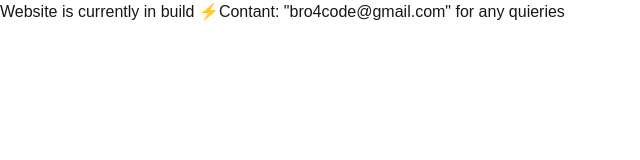
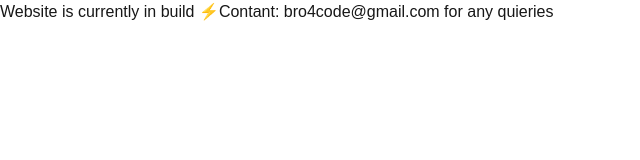
Before and after one commit to ashuutosh1/the-be-start, a Next.js app: page / in a window 1280 px wide. Shown: the top 160 px of the page, without its empty margins (0-640 px from the left). Built offline with nearby package versions, Linux system fonts and the light colour scheme.

Commit message:
update build

```diff
--- a/src/app/page.tsx
+++ b/src/app/page.tsx
@@ -1,8 +1,8 @@
 export default function Home() {
   return (
     <div className="flex flex-col items-center justify-center min-h-screen p-8 pb-20 gap-16 sm:p-20 font-[family-name:var(--font-geist-sans)]">
-     <span>Website is currently in build ⚡</span>
-     <span>Contant: "bro4code@gmail.com" for any quieries</span>
+     <span>{"Website is currently in build ⚡"}</span>
+     <span>{"Contant: bro4code@gmail.com for any quieries"}</span>
     </div>
   );
 }
```
